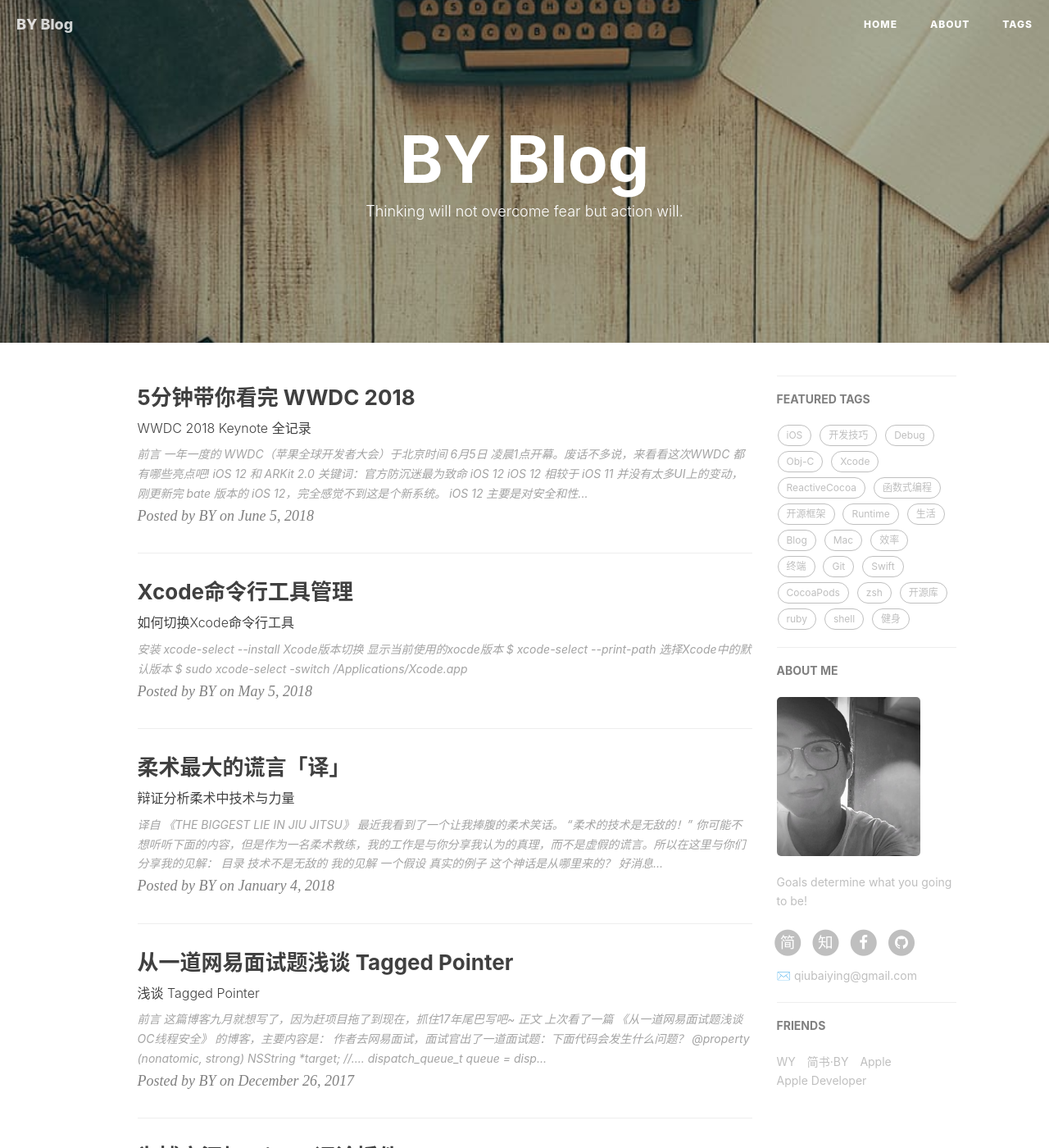
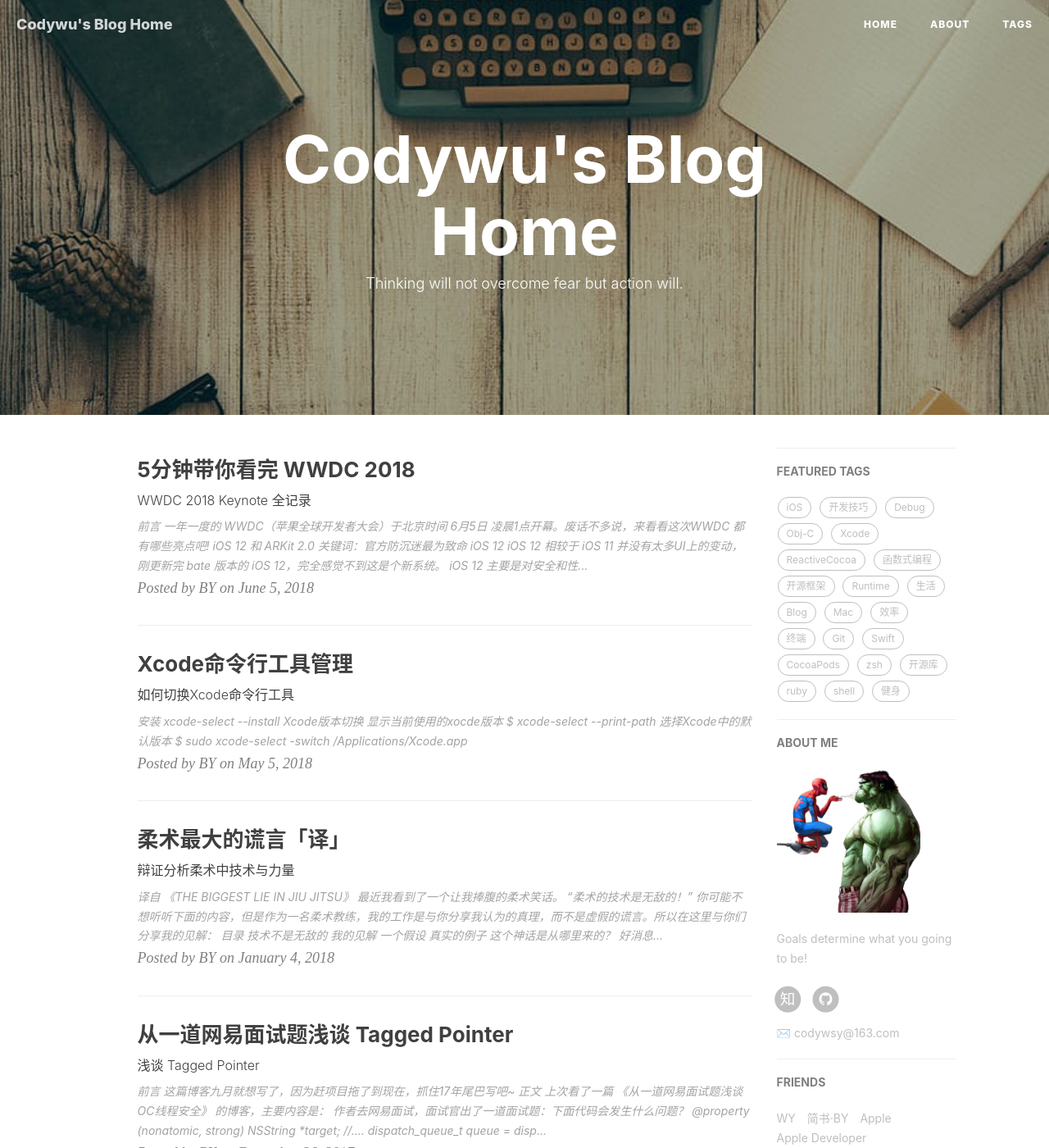
Before and after one commit to codywsy/codywsy.github.io, a Jekyll site: the page built from index.html, in a window 1280 px wide and 1400 px high. Shown: the whole window at 82% size. Built offline with Jekyll 4.4.1, drawn with Linux system fonts in a browser that asks for light colours; nearby versions of some CDN libraries; the list of posts is cut into pages by our own code; comment, search, counter and statistics services are not loaded; some of the changed text lies outside the part shown.

Commit message:
update theme

```diff
--- a/_config.yml
+++ b/_config.yml
@@ -1,13 +1,13 @@
 # Site settings
-title: BY Blog
-SEOTitle: 柏荧的博客 | BY Blog
+title: Codywu's Blog Home
+SEOTitle: Codywu's Blog | Coding Home
 header-img: img/post-bg-desk.jpg
-email: qiubaiying@gmail.com
+email: codywsy@163.com
 description: "Every failure is leading towards success."
-keyword: "BY, BY Blog, 柏荧的博客, qiubaiying, 邱柏荧, iOS, Apple, iPhone"
-url: "http://qiubaiying.github.io"          # your host, for absolute URL
+keyword: "keyword, codywu, c++"
+url: "http://codywsy.github.io"          # your host, for absolute URL
 baseurl: ""      # for example, '/blog' if your blog hosted on 'host/blog'
-github_repo: "https://github.com/qiubaiying/qiubaiying.github.io.git" # you code repository
+github_repo: "https://github.com/codywsy/codywsy.github.io.git" # you code repository
 
 # Sidebar settings
 sidebar: true                           # whether or not using Sidebar.
@@ -18,11 +18,11 @@ sidebar-avatar: /img/about-BY-gentle.jpg      # use absolute URL, seeing it's us
 
 # SNS settings
 RSS: false
-# weibo_username:     qiubaiying
-zhihu_username:     qiubaiying
-github_username:    qiubaiying
-facebook_username:  baiying.qiu.7
-jianshu_username:   e71990ada2fd
+#weibo_username:     qiubaiying
+zhihu_username:     codywsy
+github_username:    codywsy
+#facebook_username:  baiying.qiu.7
+#jianshu_username:   e71990ada2fd
 #twitter_username:   qiubaiying
 
 
```
Also changed, not shown: img/about-BY-gentle.jpg, 1 other file.
